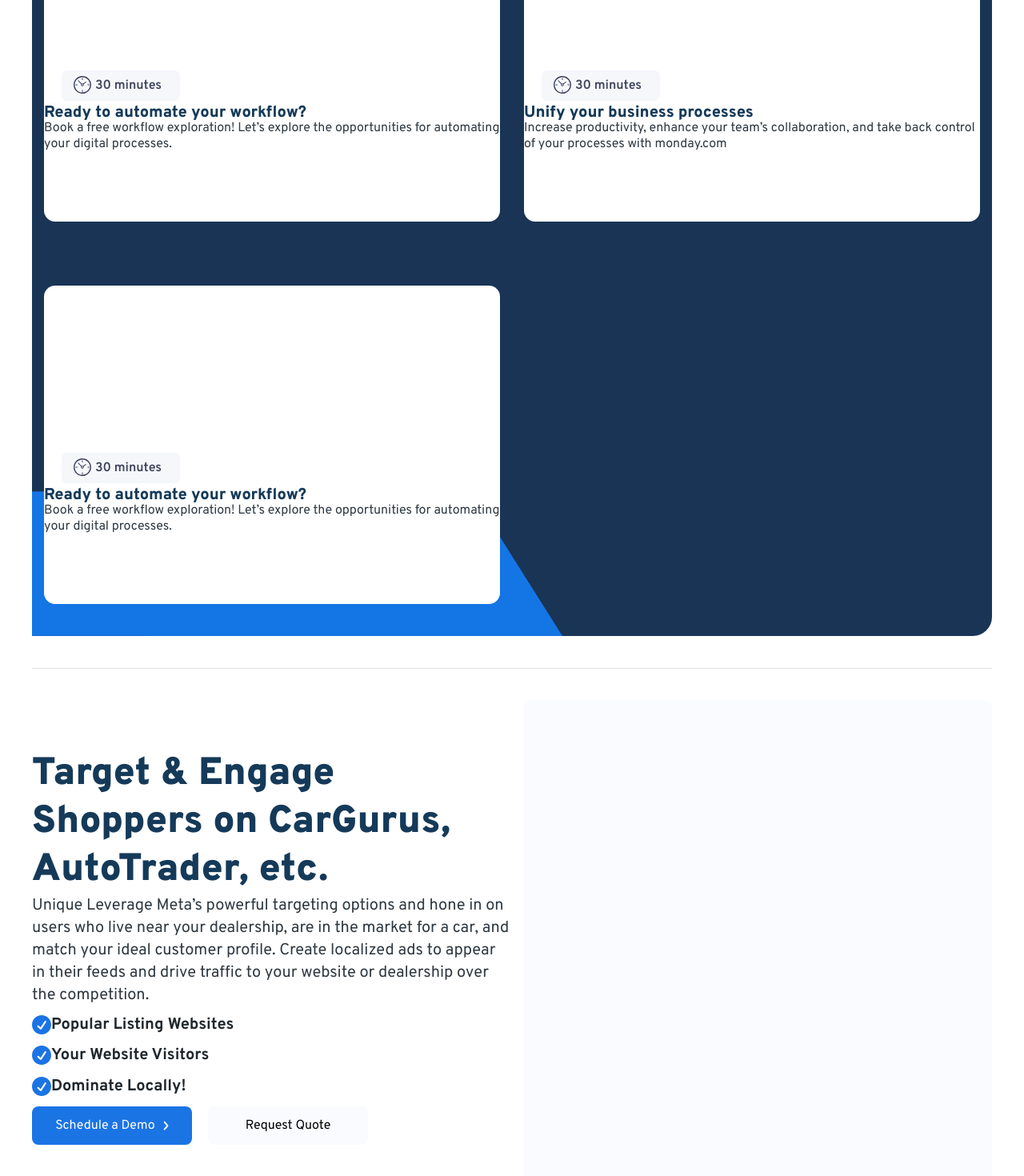
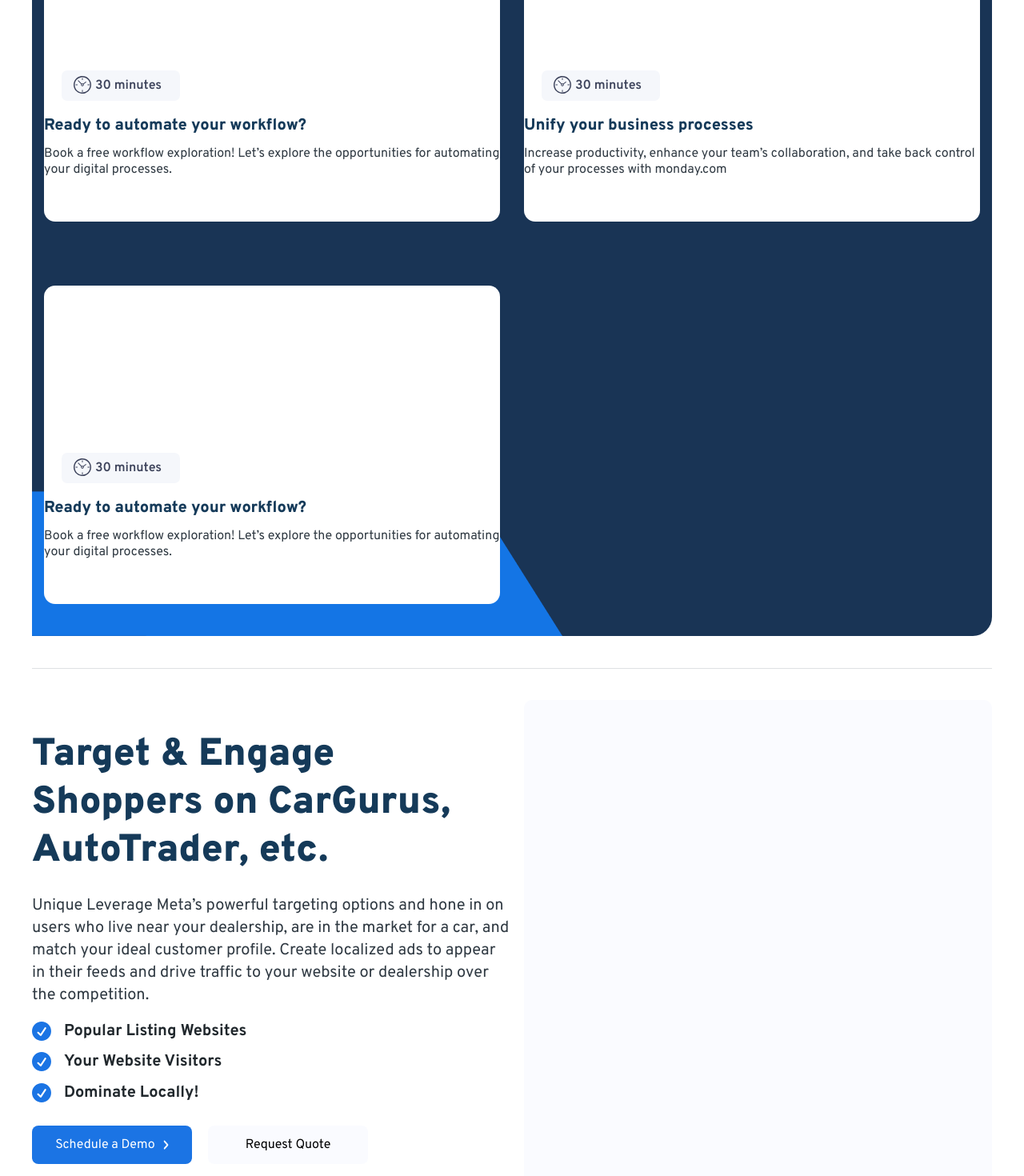
Before and after one commit to miniblaster/UniqueLeverageCom, a React (Vite) app: page / in a window 1280 px wide. Shown: the part 1600-3070 px from the top of the page at 80% size. Built offline with nearby package versions, Linux system fonts and the light colour scheme.

Commit message:
fix: some css styles of above section

```diff
--- a/src/screens/UniqueleverageCom/UniqueleverageCom.jsx
+++ b/src/screens/UniqueleverageCom/UniqueleverageCom.jsx
@@ -15,19 +15,19 @@ export const UniqueleverageCom = () => {
         <nav>
           <ul className="nav-list">
             <li>
-              <a className="navitem">
+              <a className="navitem cursor-pointer">
                 <span>What's Included</span>
                 <img alt="Ri arrow drop down" src="/img/ri-arrow-drop-down-line.svg" />
               </a>
             </li>
             <li>
-              <a className="navitem">
+              <a className="navitem cursor-pointer">
                 <span>Pricing</span>
                 <img alt="Ri arrow drop down" src="/img/ri-arrow-drop-down-line.svg" />
               </a>
             </li>
             <li>
-              <a className="godemo">
+              <a className="godemo cursor-pointer">
                 <span>Book a Demo</span>
                 <img alt="Svg" src="/img/svg-9.svg" />
               </a>
@@ -41,7 +41,8 @@ export const UniqueleverageCom = () => {
           <div className="herotext2">Marketplace</div>
           <div className="herotext3">For Dealers</div>
           <div className="herotextsmall">
-            How does this work? <span>First,</span> we want to get to know you, the dealership, and people.
+            How does this work? <span>First,</span> we want to get to know you,
+            <br /> the dealership, and people.
           </div>
           <div className="actions">
             <button className="default">
@@ -101,7 +102,7 @@ export const UniqueleverageCom = () => {
                 <img alt="List item SVG" src="/img/list-item-svg-2.svg" />
                 30 minutes
               </div>
-              <div className="panelsubtitle">Ready to automate your workflow?</div>
+              <div className="panelsubtitle my-3">Ready to automate your workflow?</div>
               <div className="panelsubtext">
                 Book a free workflow exploration! Let’s explore the opportunities for automating your digital processes.
               </div>
@@ -114,7 +115,7 @@ export const UniqueleverageCom = () => {
                 <img alt="List item SVG" src="/img/list-item-svg-2.svg" />
                 30 minutes
               </div>
-              <div className="panelsubtitle">Unify your business processes</div>
+              <div className="panelsubtitle my-3">Unify your business processes</div>
               <div className="panelsubtext">
                 Increase productivity, enhance your team’s collaboration, and take back control of your processes with
                 monday.com
@@ -128,7 +129,7 @@ export const UniqueleverageCom = () => {
                 <img alt="List item SVG" src="/img/list-item-svg-2.svg" />
                 30 minutes
               </div>
-              <div className="panelsubtitle">Ready to automate your workflow?</div>
+              <div className="panelsubtitle my-3">Ready to automate your workflow?</div>
               <div className="panelsubtext">
                 Book a free workflow exploration! Let’s explore the opportunities for automating your digital processes.
               </div>
@@ -143,27 +144,27 @@ export const UniqueleverageCom = () => {
         <div className="sec2text">
           <div>
             <div className="sec2title">Target & Engage Shoppers on CarGurus, AutoTrader, etc.</div>
-            <div className="sec2small">
+            <div className="sec2small mt-4 mb-2">
               Unique Leverage Meta’s powerful targeting options and hone in on users who live near your dealership, are
               in the market for a car, and match your ideal customer profile. Create localized ads to appear in their
               feeds and drive traffic to your website or dealership over the competition.
             </div>
             <div className="sec2radio">
               <div>
-                <img src="/img/icon-11.svg" alt="" />
+                <img className="mr-3" src="/img/icon-11.svg" alt="" />
                 Popular Listing Websites
               </div>
               <div>
-                <img src="/img/icon-10.svg" alt="" />
+                <img className="mr-3" src="/img/icon-10.svg" alt="" />
                 Your Website Visitors
               </div>
               <div>
-                <img src="/img/icon-9.svg" alt="" />
+                <img className="mr-3" src="/img/icon-9.svg" alt="" />
                 Dominate Locally!
               </div>
             </div>
           </div>
-          <div className="actions">
+          <div className="actions mt-3">
             <button className="default">
               Schedule a Demo
               <img src="/img/svg-8.svg" alt="" style={{ marginLeft: "10px" }} />
```
